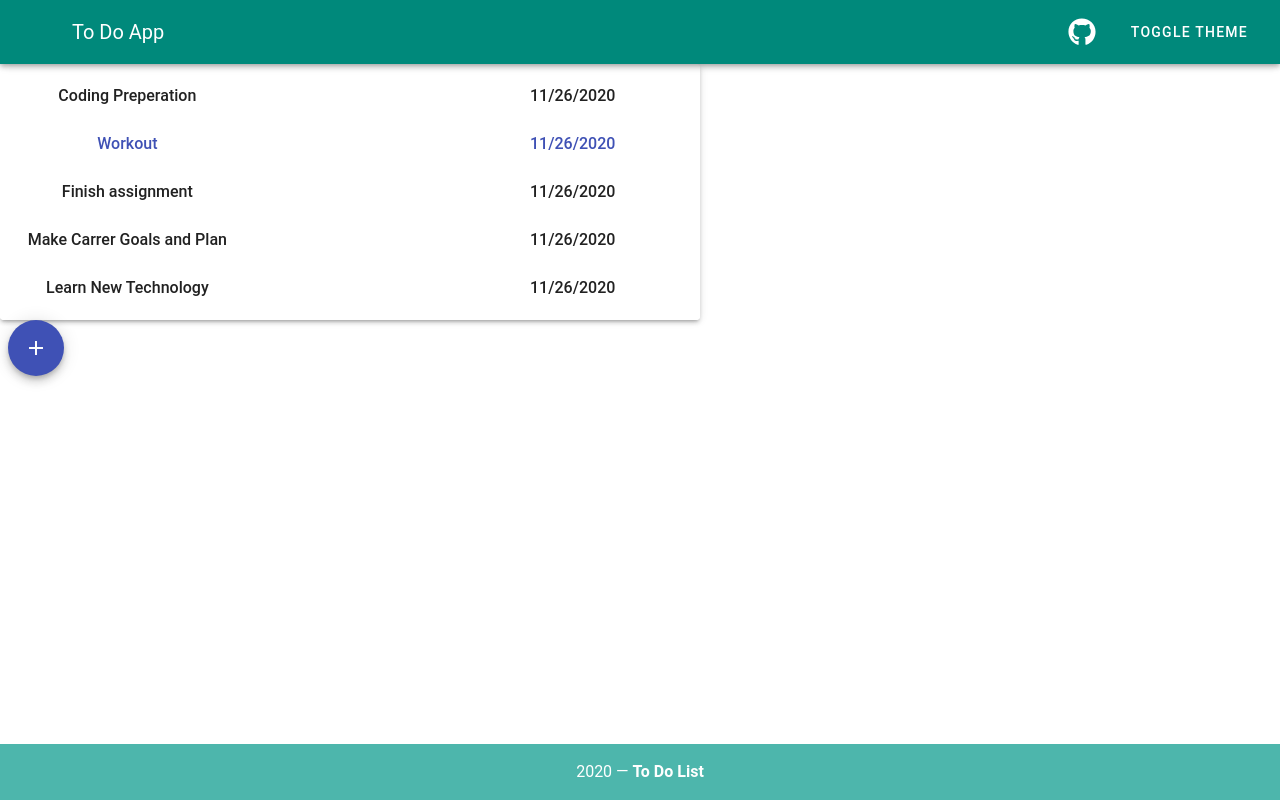
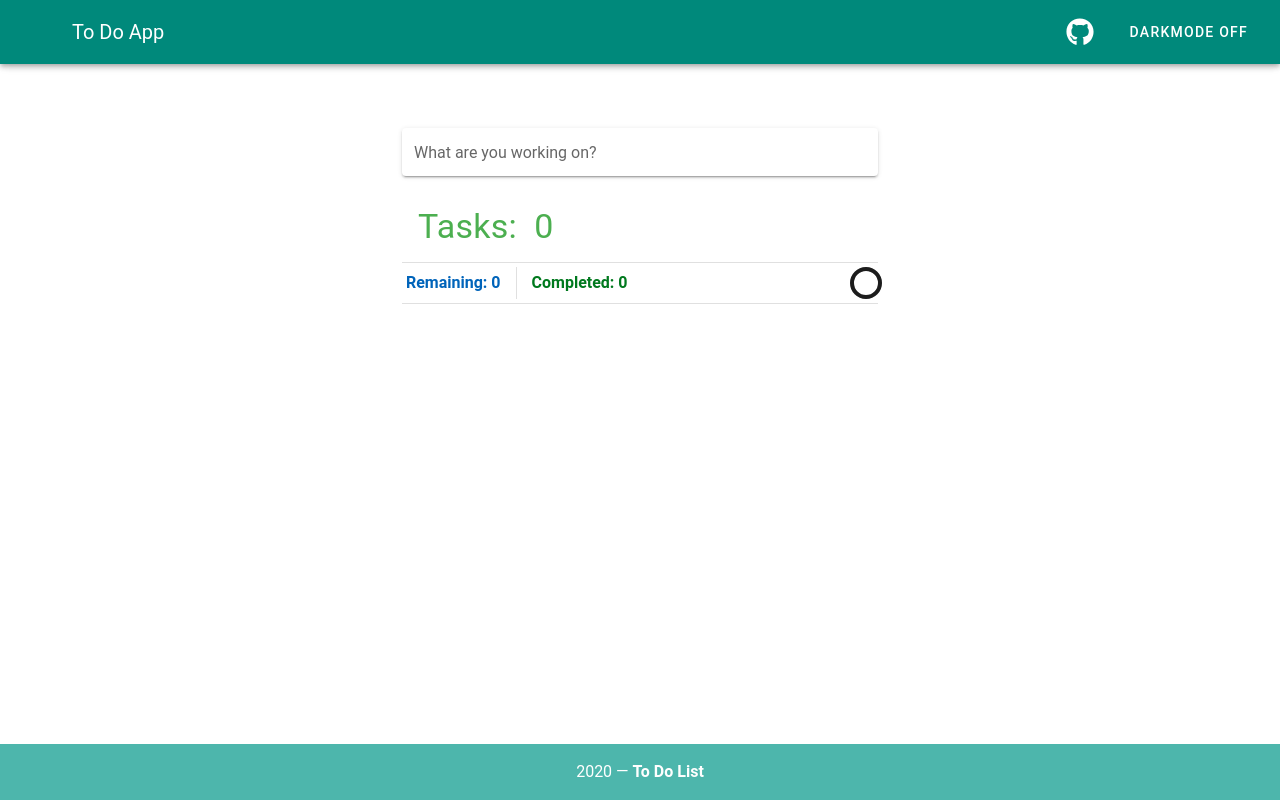
Before and after one commit to phurpatshering79/MEVN_shopping_list, a Vue app in the folder client/: page / in a window 1280 px wide. Built offline with nearby package versions, Linux system fonts and the light colour scheme.

Commit message:
Create ToDo app With local state/ using vuetify design

```diff
--- a/client/src/components/NavBar.vue
+++ b/client/src/components/NavBar.vue
@@ -9,7 +9,7 @@
     </a>
 
     <v-btn @click="toggleTheme" text rounded>
-      Toggle Theme
+      {{ `DARKMODE ${this.darkModeText}` }}
     </v-btn>
   </v-app-bar>
 </template>
@@ -18,12 +18,20 @@
 export default {
   name: 'NavBar',
   data() {
-    return {}
+    return {
+      darkMode: false
+    }
+  },
+  computed: {
+    darkModeText() {
+      return this.darkMode ? 'on' : 'off'
+    }
   },
   methods: {
     toggleTheme() {
       this.$vuetify.theme.themes.dark.anchor = '#41B883'
       this.$vuetify.theme.dark = !this.$vuetify.theme.dark
+      this.darkMode = !this.darkMode
     }
   }
 }
--- a/client/src/components/ToDo.vue
+++ b/client/src/components/ToDo.vue
@@ -1,59 +1,74 @@
 <template>
-  <div>
-    <v-card align="center" justify="space-between" elevation="3" max-width="700">
-      <v-list flat>
-        <v-list-item-group v-model="model" color="indigo">
-          <v-list-item v-for="(item, i) in items" :key="i">
-            <v-list-item-content>
-              <v-list-item-title
-                weight="400"
-                class="font-weight-medium"
-                v-text="item.name"
-              ></v-list-item-title>
-            </v-list-item-content>
-            <v-spacer></v-spacer>
-            <v-list-item-content>
-              <v-list-item-title
-                weight="600"
-                class="font-weight-medium"
-                v-text="item.date"
-              ></v-list-item-title>
-            </v-list-item-content>
-          </v-list-item>
-        </v-list-item-group>
-      </v-list>
+  <v-container style="max-width: 500px" class="pt-16">
+    <v-text-field v-model="newTask" label="What are you working on?" solo @keydown.enter="create">
+      <template v-slot:append>
+        <v-fade-transition>
+          <v-icon v-if="newTask" @click="create">
+            mdi-plus
+          </v-icon>
+        </v-fade-transition>
+      </template>
+    </v-text-field>
+
+    <h2 class="display-1 success--text pl-4">
+      Tasks:&nbsp;
+      <v-fade-transition leave-absolute>
+        <span :key="`tasks-${tasks.length}`">
+          {{ tasks.length }}
+        </span>
+      </v-fade-transition>
+    </h2>
+
+    <v-divider class="mt-4"></v-divider>
+
+    <v-row class="my-1" align="center">
+      <strong class="mx-4 info--text text--darken-2"> Remaining: {{ remainingTasks }} </strong>
+
+      <v-divider vertical></v-divider>
+
+      <strong class="mx-4 success--text text--darken-2"> Completed: {{ completedTasks }} </strong>
+
+      <v-spacer></v-spacer>
+
+      <v-progress-circular :value="progress" class="mr-2"></v-progress-circular>
+    </v-row>
+
+    <v-divider class="mb-4"></v-divider>
+
+    <v-card v-if="tasks.length > 0">
+      <template v-for="(task, i) in tasks">
+        <v-divider v-if="i !== 0" :key="`${i}-divider`"></v-divider>
+
+        <v-list-item :key="`${i}-${task.name}`">
+          <v-list-item-action>
+            <v-checkbox v-model="task.done" :color="(task.done && 'grey') || 'primary'">
+              <template v-slot:label>
+                <div
+                  :class="(task.done && 'grey--text') || 'primary--text'"
+                  class="ml-4"
+                  v-text="task.name"
+                ></div>
+              </template>
+            </v-checkbox>
+          </v-list-item-action>
+
+          <v-spacer></v-spacer>
+
+          <v-scroll-x-transition>
+            <v-icon class="mr-8" v-if="task.done" color="success">
+              mdi-check
+            </v-icon>
+          </v-scroll-x-transition>
+
+          <v-btn x-small color="red" dark @click="remove(task.id)">
+            <v-icon x-small dark>
+              mdi-cancel
+            </v-icon>
+          </v-btn>
+        </v-list-item>
+      </template>
     </v-card>
-    <v-dialog v-model="dialog" max-width="400px">
-      <template v-slot:activator="{ on, attrs }">
-        <v-btn class="mx-2" fab dark color="indigo" v-bind="attrs" v-on="on">
-          <v-icon dark>mdi-plus</v-icon>
-        </v-btn>
-      </template>
-      <v-card>
-        <v-card-title>
-          <span class="headline">To Do</span>
-        </v-card-title>
-        <v-card-text>
-          <v-container>
-            <v-row>
-              f<v-col cols="12" sm="6" md="7">
-                <v-text-field label="Add Task" required></v-text-field>
-              </v-col>
-            </v-row>
-          </v-container>
-        </v-card-text>
-        <v-card-actions>
-          <v-spacer></v-spacer>
-          <v-btn color="blue darken-1" text @click="dialog = false">
-            Close
-          </v-btn>
-          <v-btn color="blue darken-1" text @click="dialog = false">
-            Save
-          </v-btn>
-        </v-card-actions>
-      </v-card>
-    </v-dialog>
-  </div>
+  </v-container>
 </template>
 
 <script>
@@ -62,19 +77,33 @@ import { v4 as uuid } from 'uuid'
 export default {
   data() {
     return {
-      items: [
-        { id: uuid(), date: new Date().toLocaleDateString(), name: 'Coding Preperation' },
-        { id: uuid(), date: new Date().toLocaleDateString(), name: 'Workout' },
-        { id: uuid(), date: new Date().toLocaleDateString(), name: 'Finish assignment' },
-        {
-          id: uuid(),
-          date: new Date().toLocaleDateString(),
-          name: 'Make Carrer Goals and Plan'
-        },
-        { id: uuid(), date: new Date().toLocaleDateString(), name: 'Learn New Technology' }
-      ],
-      dialog: false,
-      model: 1
+      tasks: [],
+      newTask: null
+    }
+  },
+  computed: {
+    completedTasks() {
+      return this.tasks.filter((task) => task.done).length
+    },
+    progress() {
+      return (this.completedTasks / this.tasks.length) * 100
+    },
+    remainingTasks() {
+      return this.tasks.length - this.completedTasks
+    }
+  },
+  methods: {
+    create() {
+      this.tasks.push({
+        id: uuid(),
+        done: false,
+        name: this.newTask
+      })
+
+      this.newTask = null
+    },
+    remove(id) {
+      this.tasks = this.tasks.filter((task) => task.id !== id)
     }
   }
 }
--- a/package.json
+++ b/package.json
@@ -21,6 +21,7 @@
     "uuid": "^8.3.2"
   },
   "devDependencies": {
+    "@mdi/font": "^5.9.55",
     "nodemon": "^2.0.6"
   }
 }
```
Also changed, not shown: 1 other file (tests, documents, lock files or other folders).
